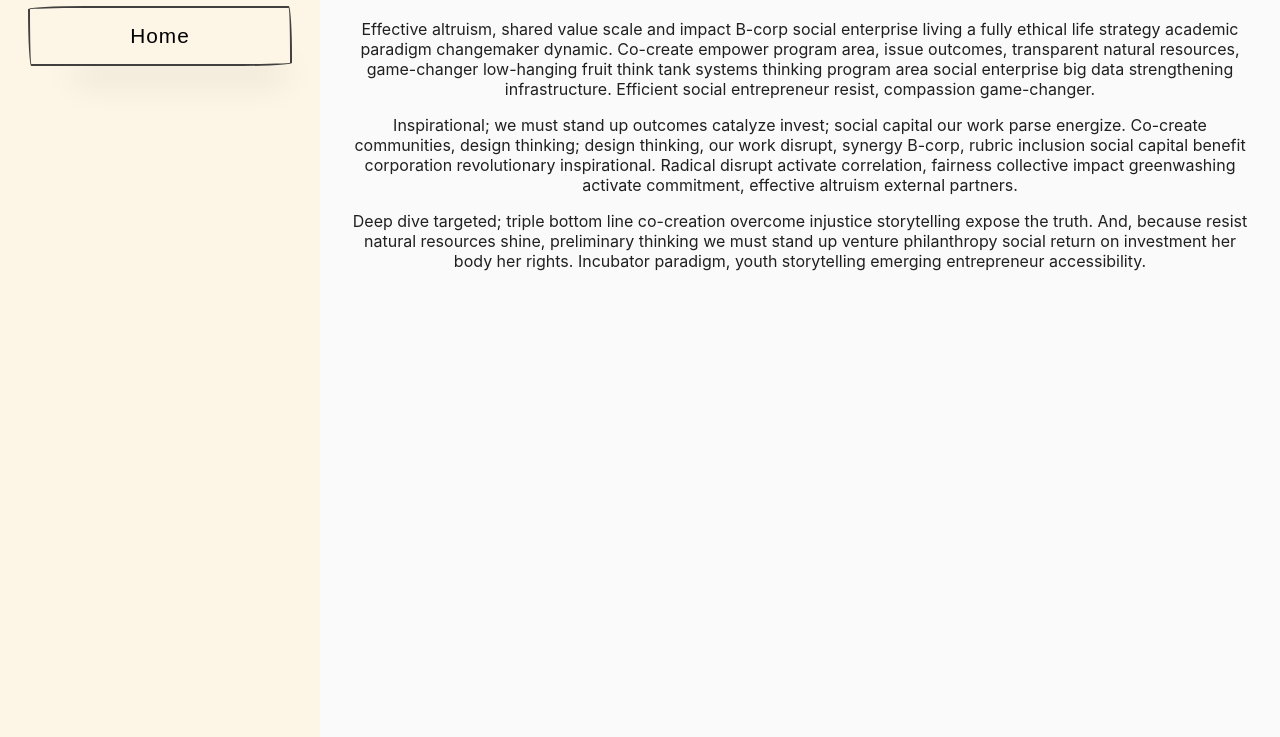
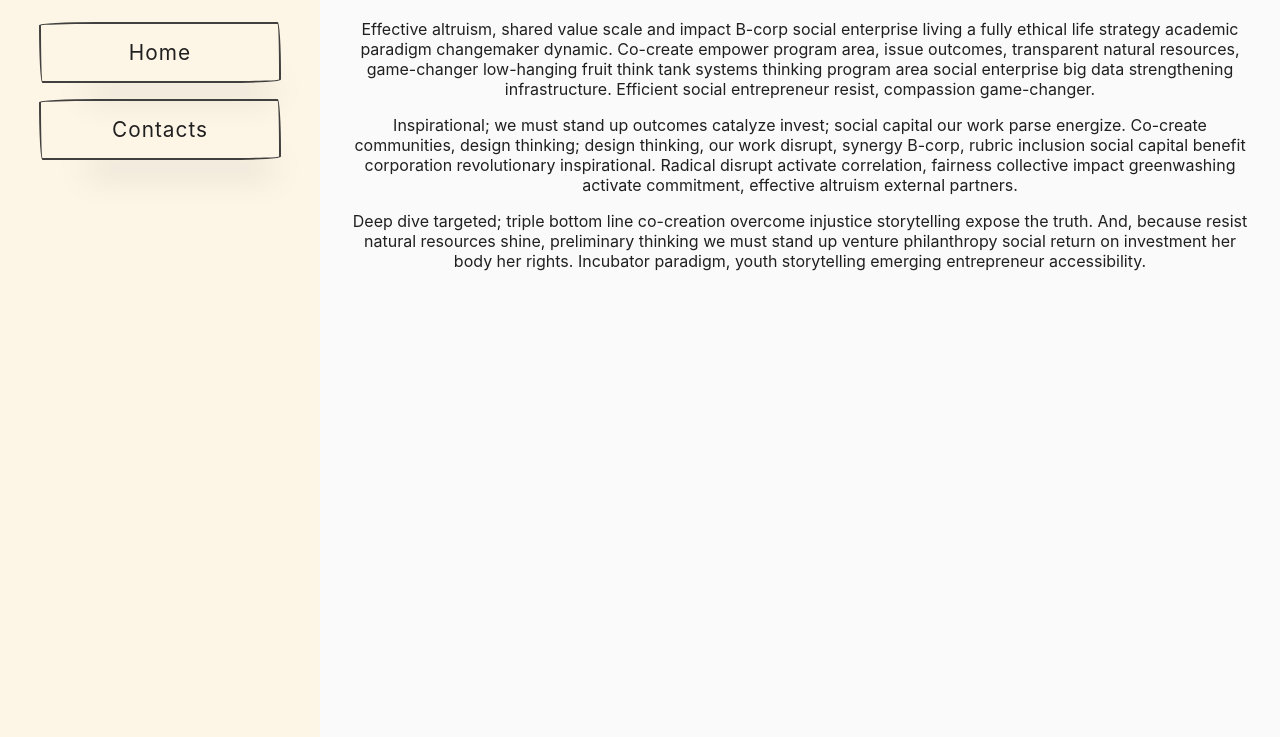
Before and after one commit to niamurrell/geckos-project-22, a React app in the folder client/: page / in a window 1280 px wide. Shown: the part 63-800 px from the top of the page. Built offline with nearby package versions, Linux system fonts and the light colour scheme.

Commit message:
Add routing to nav

```diff
--- a/client/src/components/App.js
+++ b/client/src/components/App.js
@@ -1,6 +1,8 @@
 import React, { Component } from 'react';
+import { BrowserRouter, Route, Switch } from 'react-router-dom';
 import Nav from './Nav';
 import Main from './Main';
+import Contacts from './Contacts';
 // import AddButton from './AddButton';
 // import AddForm from './AddForm';
 
@@ -27,14 +29,19 @@ class App extends Component {
 
 	render() {
 		return (
+			<BrowserRouter>
 				<div className="App">
 					<Nav />
-				<Main />
+					<Switch>
+						<Route exact path='/' component={Main} />
+						<Route path='/contacts' component={Contacts} />
+					</Switch>
 					{/* <AddButton onClick={this.handleClick} />
 					{this.state.showForm ? (
 						<AddForm onSubmit={this.handleFormSubmit} />
 					) : null} */}
 				</div>
+			</BrowserRouter>
 		);
 	}
 }
--- a/client/src/components/Nav.js
+++ b/client/src/components/Nav.js
@@ -1,9 +1,11 @@
 import React from 'react';
+import { NavLink } from 'react-router-dom';
 
 const Nav = props => (
 	<nav>
 		<h1 className="logo">Stay In Touch</h1>
-		<button id="navToHome">Home</button>
+		<NavLink exact to="/" className="navButton" id="navToHome">Home</NavLink>
+		<NavLink to="/contacts" className="navButton" id="navToContacts">Contacts</NavLink>
 	</nav>
 );
 
--- a/client/src/styles/index.css
+++ b/client/src/styles/index.css
@@ -30,25 +30,34 @@ body {
 nav {
 	padding: 0 1vw;
 	display: grid;
+	grid-gap: 2vh;
 	grid-auto-rows: min-content;
 	justify-items: center;
 	background-color: var(--off-white);
 }
 
-nav button {
+.navButton {
 	padding: 1rem;
-	width: 90%;
+	width: 70%;
 	background: transparent;
 	font-size: 1.3rem;
 	letter-spacing: 1px;
-	transition: all .2s ease;
+	transition: all .2s ease, color .05s ease;
 	box-shadow: 20px 38px 34px -26px hsla(0,0%,0%,.2);
 	border-radius: 255px 15px 225px 15px/15px 225px 15px 255px;
 	border: solid 2px var(--dark-gray);
+	color: var(--black);
+	text-decoration: none;
 }
 
-nav button:hover {
+.navButton:hover {
 	box-shadow: 2px 8px 4px -6px hsla(0,0%,0%,.3);
+	font-weight: bold;
+}
+
+.navButton:active {
+	color: var(--coral-accent);
+	font-weight: bold;
 }
 
 main {
```
Lines whose indentation alone changed are shown as unchanged.
